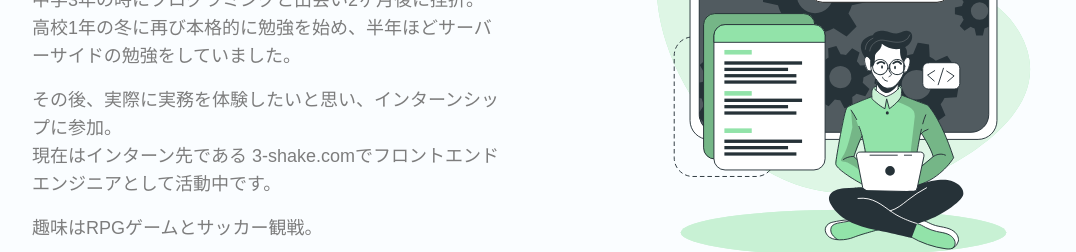
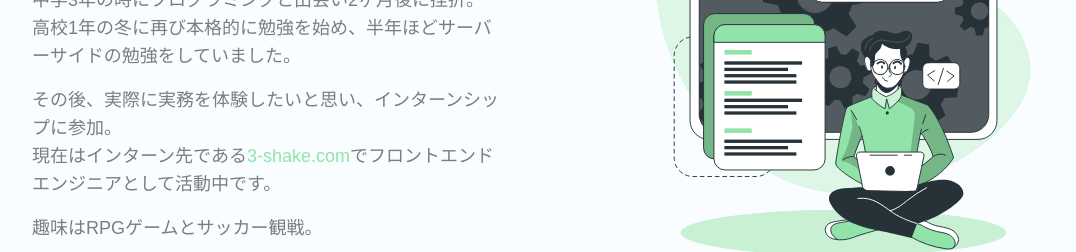
Before and after one commit to koko2824/portfolio, a Next.js app: page /about in a window 1280 px wide. Shown: the part 330-582 px from the top of the page, without its empty margins (96-1172 px from the left). Built offline with nearby package versions, Linux system fonts and the light colour scheme; a web font is replaced by a local one.

Commit message:
fix: text color

```diff
--- a/pages/about.tsx
+++ b/pages/about.tsx
@@ -20,7 +20,10 @@ const About = () => {
           <p className="pt-4 text-gray text-lg">
             その後、実際に実務を体験したいと思い、インターンシップに参加。
             <br />
-            現在はインターン先である <a href="https://3-shake.com">3-shake.com</a>
+            現在はインターン先である
+            <a className="text-primary-main" href="https://3-shake.com" target="break">
+              3-shake.com
+            </a>
             でフロントエンドエンジニアとして活動中です。
           </p>
           <p className="pt-4 text-gray text-lg">趣味はRPGゲームとサッカー観戦。</p>
```
